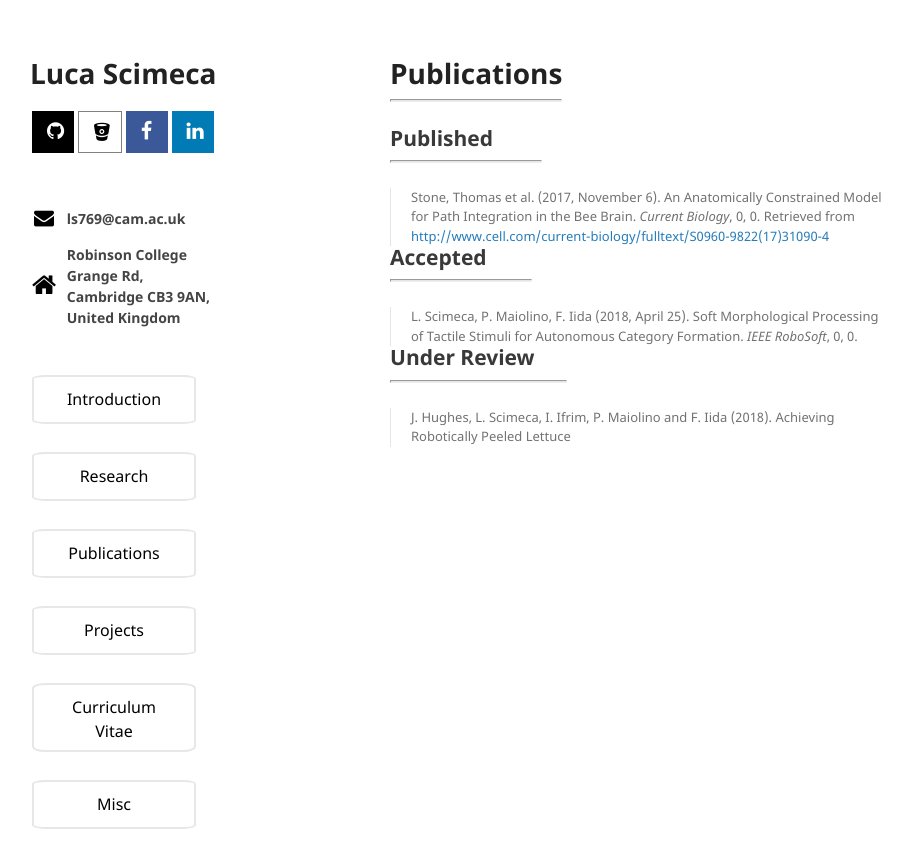
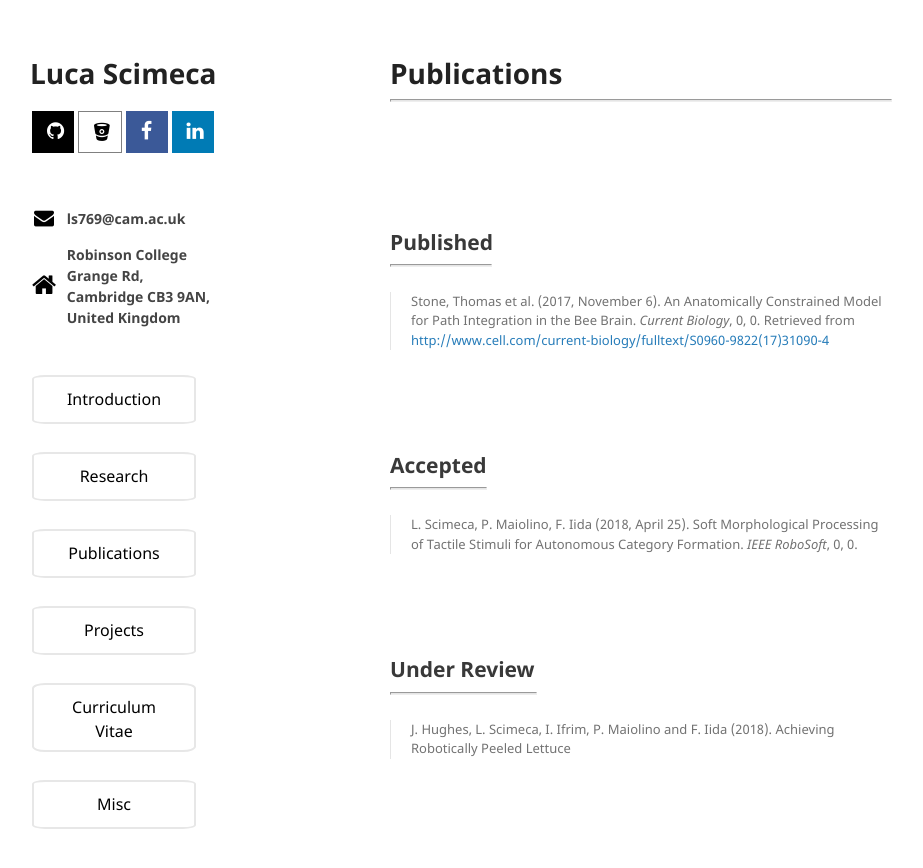
Before and after one commit to lucascimeca/lucascimeca.github.io, a Jekyll site: the page built from publications.md, in a window 1280 px wide. Shown: the top 868 px of the page, without its empty margins (180-1103 px from the left). Built offline with Jekyll 4.4.1, drawn with Linux system fonts in a browser that asks for light colours; nearby versions of some CDN libraries; the repository's description, which GitHub fills in, is left out; our own code applies the rules of GitHub Pages for plain Markdown files.

Commit message:
Update publications.md

```diff
--- a/publications.md
+++ b/publications.md
@@ -3,20 +3,28 @@ layout: default
 ---
 
 # [](#Publications) Publications
-<hr style="width: 170px">
+<hr>
+
+<br/><br/>
+<br/><br/>
 
 ## [](#published) Published
-<hr style="width: 150px">
+<hr style="width: 100px">
 
 > <div style="font-size: 13px"> Stone, Thomas et al. (2017, November 6). An Anatomically Constrained Model for Path Integration in the Bee Brain. <i>Current Biology</i>, 0, 0. Retrieved  from <a href="http://www.cell.com/current-biology/fulltext/S0960-9822(17)31090-4" target="_blank">http://www.cell.com/current-biology/fulltext/S0960-9822(17)31090-4</a> </div>
 
+<br/><br/>
+<br/><br/>
+
 ## [](#accepted) Accepted
-<hr style="width: 140px">
+<hr style="width: 95px">
 
 > <div style="font-size: 13px"> L. Scimeca, P. Maiolino, F. Iida (2018, April 25). Soft Morphological Processing of Tactile Stimuli for Autonomous Category Formation. <i>IEEE RoboSoft</i>, 0, 0. </div>
 
+<br/><br/>
+<br/><br/>
 
 ## [](#review) Under Review
-<hr style="width: 175px">
+<hr style="width: 145px">
 
 > <div style="font-size: 13px"> J. Hughes, L. Scimeca, I. Ifrim,  P. Maiolino and F. Iida (2018). Achieving Robotically Peeled Lettuce</div>
```
